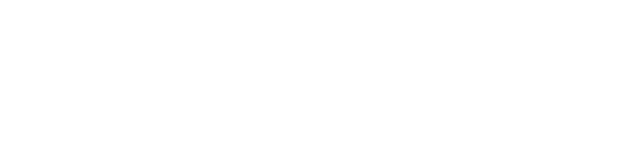
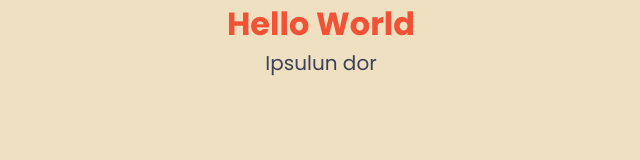
Before and after one commit to lfsodre/JavaScript, a plain HTML site: page introduction/index.html in a window 1280 px wide. Shown: the whole page, without its empty margins (319-959 px from the left). Drawn offline with Linux system fonts and the light colour scheme.

Commit message:
11_10-03

```diff
--- a/introduction/index.html
+++ b/introduction/index.html
@@ -1,12 +1,34 @@
 <!DOCTYPE html>
-<html lang="en">
+<html lang="pt-br">
 <head>
     <meta charset="UTF-8">
     <meta name="viewport" content="width=device-width, initial-scale=1.0">
     <link rel="stylesheet" href="style.css">
-    <title>Document</title>
+    <title>TESTE-JS</title>
+    <style>
+        @import url('https://fonts.googleapis.com/css2?family=Poppins:ital,wght@0,100;0,200;0,300;0,400;0,500;0,600;0,700;0,800;0,900;1,100;1,200;1,300;1,400;1,500;1,600;1,700;1,800;1,900&display=swap');
+        * {
+            margin: 0;
+            padding: 0;
+            font-family: "Poppins", sans-serif;
+        }
+        body {
+            background-color: #eee0c0;
+            color: #3d4157;
+            text-align: center;
+        }
+        h1 {color: #f15135;}
+        p  {font-size:  20px;}
+
+    </style>
 </head>
 <body>
-    <script src="scripts/main.js"></script>
+    <h1>Hello World</h1>
+    <p>Ipsulun dor</p>
+    <script>
+        /*window.alert    ('ALERTA')
+        window.confirm  ('CONFIRMAÇÃO')
+        window.prompt   ('PERGUNTA')*/
+    </script>
 </body>
 </html>
```
